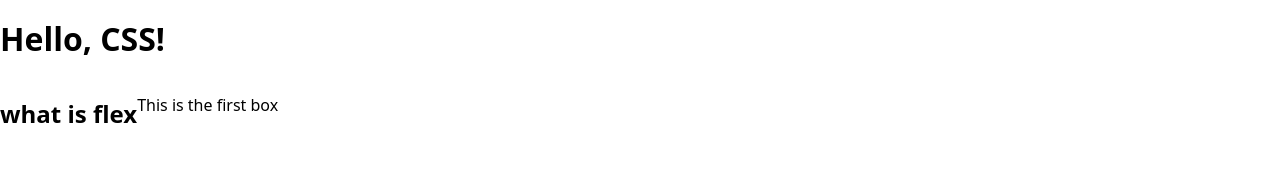
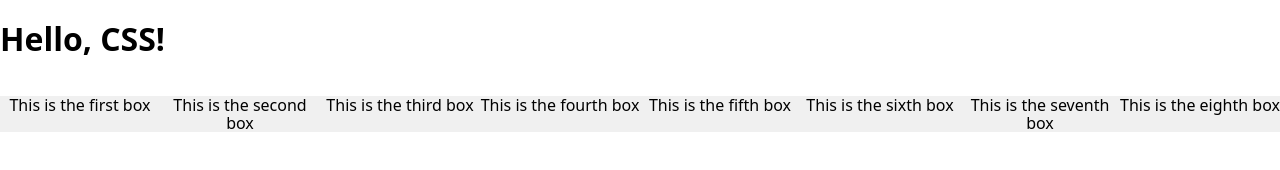
Before and after one commit to zorth44/css-green-hand, a website: page index.html in a window 1280 px wide. Drawn offline with nearby package versions, Linux system fonts and the light colour scheme.

Commit message:
Enhance box layout with additional items and styling for better presentation

```diff
--- a/index.html
+++ b/index.html
@@ -9,8 +9,14 @@
 <body>
   <h1>Hello, CSS!</h1>
   <div class="box">
-    <h2>what is flex</h2>
-    <p>This is the first box</p>
+    <p class="box-item">This is the first box</p>
+    <p class="box-item">This is the second box</p>
+    <p class="box-item">This is the third box</p>
+    <p class="box-item">This is the fourth box</p>
+    <p class="box-item">This is the fifth box</p>
+    <p class="box-item">This is the sixth box</p>
+    <p class="box-item">This is the seventh box</p>
+    <p class="box-item">This is the eighth box</p>
   </div>
 </body>
 </html>
--- a/style.css
+++ b/style.css
@@ -1,3 +1,9 @@
 .box{
     display: flex;
 }
+
+.box-item{
+    background-color: #f0f0f0;
+    flex: 1;
+    text-align: center;
+}
```
